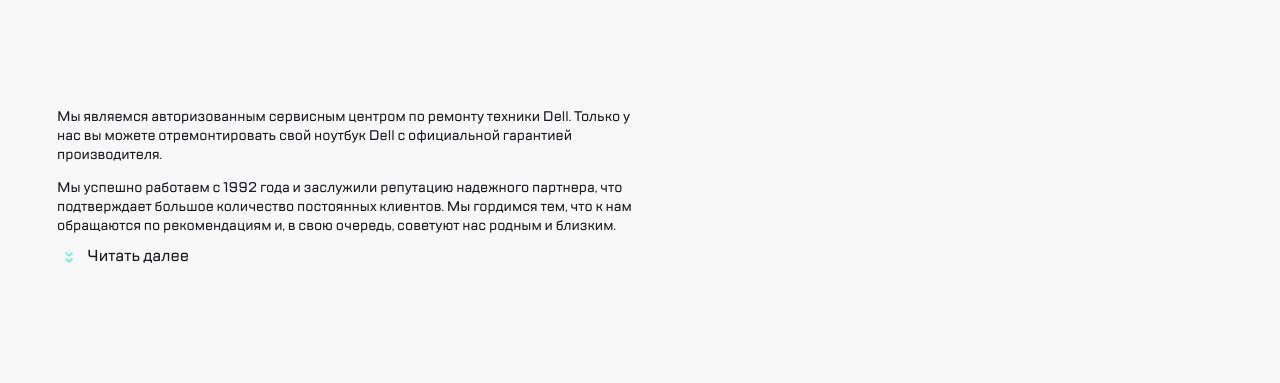
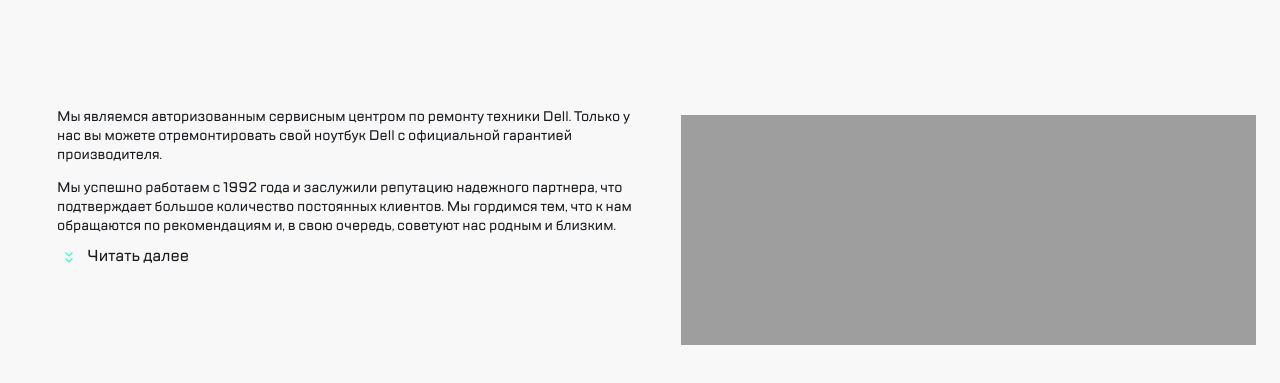
Before and after one commit to kaas1287/Home_work, a plain HTML site: page index.html in a window 1280 px wide. Shown: the part 145-528 px from the top of the page. Drawn offline with Linux system fonts and the light colour scheme; the site is published under a folder, as on GitHub Pages, so addresses that start at the root find nothing; files whose address does not match are found by name.

Commit message:
Update style.css

```diff
--- a/style.css
+++ b/style.css
@@ -139,7 +139,7 @@ margin-left:16px;
 
 }
 .CPS-photo {
-  background-image: url("/Home_work/img/CSP.png");
+  background-image: url("img/CSP.png");
   background-size:100% 100%;
   width: 100%;
   height: 230px;
```
